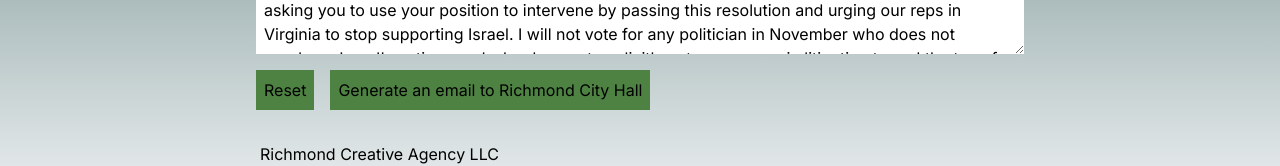
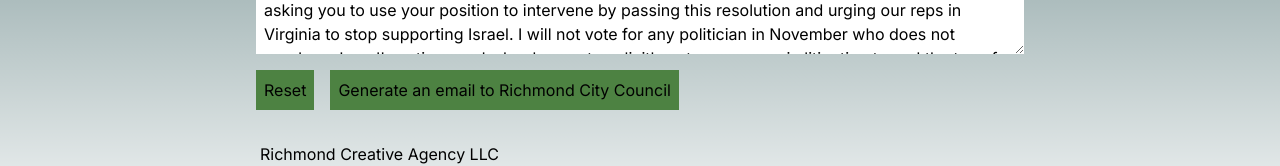
Before and after one commit to Richmond-Creative-Agency/fieldagent, a Next.js app: page /tool/emailr in a window 1280 px wide. Shown: the part 539-705 px from the top of the page. Built offline with nearby package versions, Linux system fonts and the light colour scheme.

Commit message:
fix: Button content

```diff
--- a/src/app/tool/emailr/Emailr.jsx
+++ b/src/app/tool/emailr/Emailr.jsx
@@ -174,7 +174,7 @@ Thank you, \n
             className={`${buttonClasses} inline-block`}
             href={generateEmail(emailObject)}
           >
-            Generate an email to Richmond City Hall
+            Generate an email to Richmond City Council
           </a>
         </div>
       </div>
```
